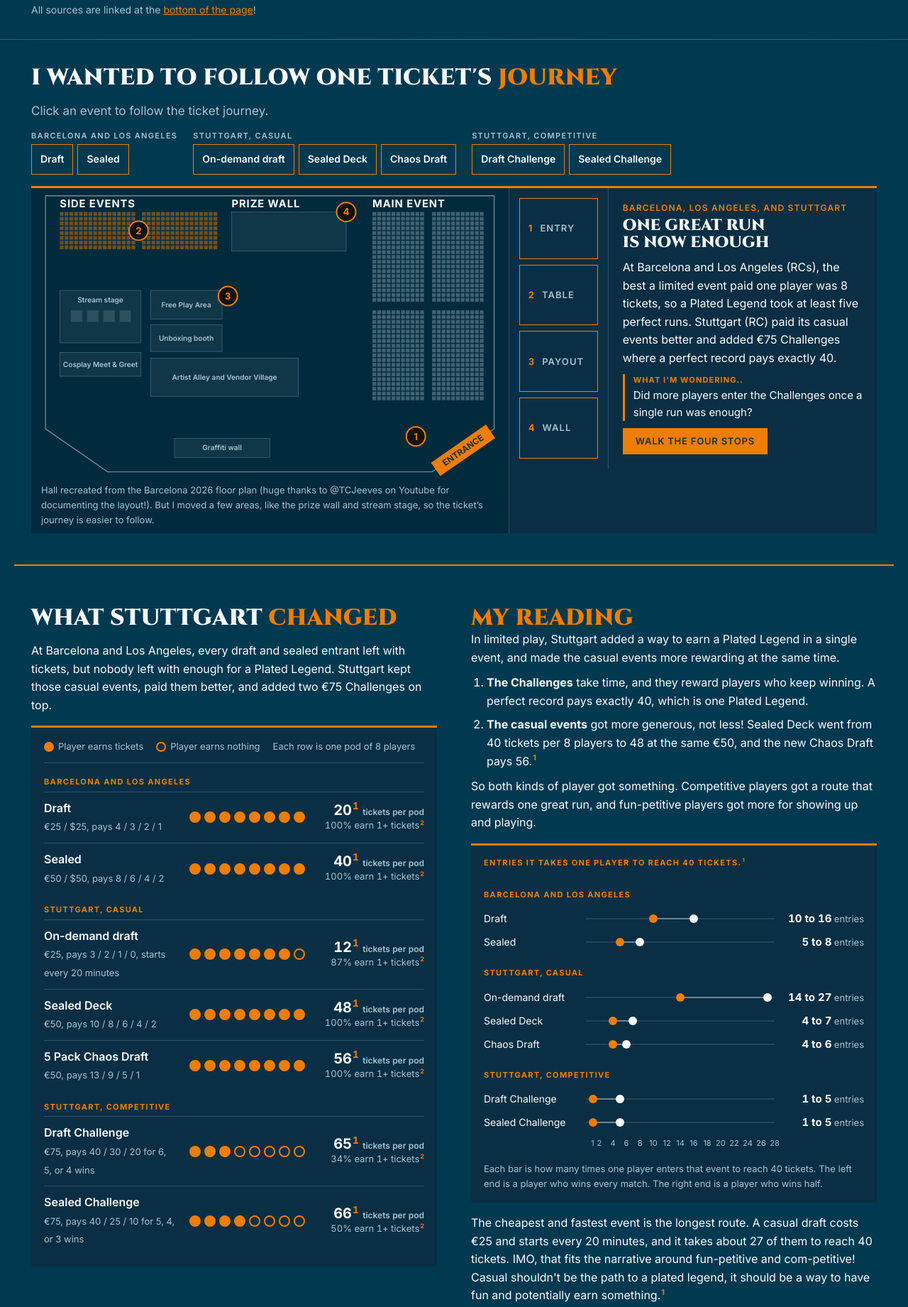
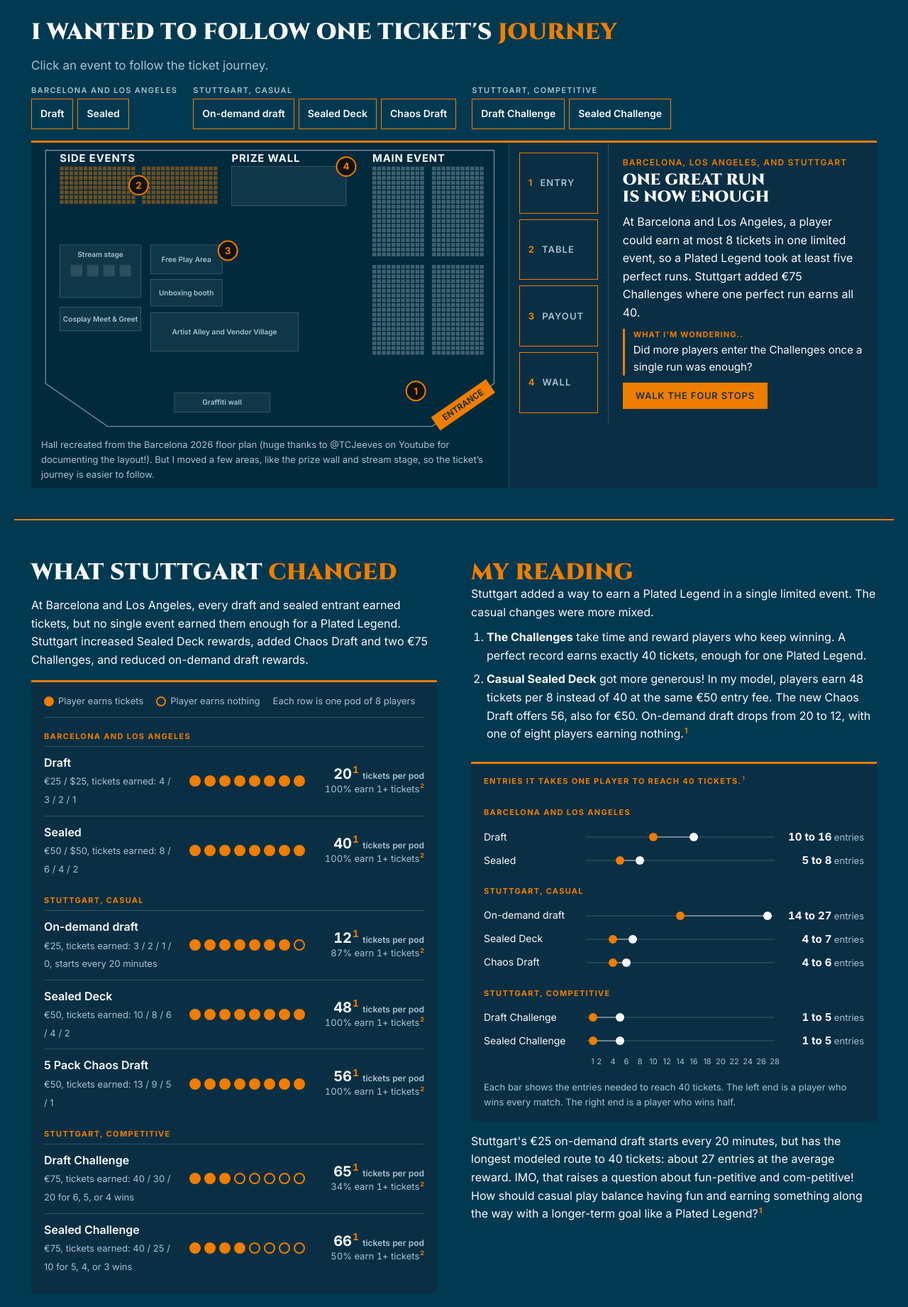
Before and after one commit to prismo1020/premier-play-field-notes-2026, a plain HTML site: page index.html in a window 1280 px wide. Shown: the part 423-2264 px from the top of the page at 71% size. Drawn offline with Linux system fonts and the light colour scheme.

Commit message:
Tighten field notes copy and clarify casual event rewards

```diff
--- a/index.html
+++ b/index.html
@@ -228,8 +228,8 @@ footer { background: var(--nav); padding: 22px 0; font-size: 13px; color: var(--
 <div class="hero"><div class="wrap">
   <p class="kicker">How a prize wall ticket moves through a Riftbound weekend</p>
   <h1>How I'm approaching <em> the side event economy</em></h1>
-  <p class="lede" style="font-size:20px;color:var(--ink);max-width:100ch">I haven't supported a Riftbound Event! So, to learn how the side-event economy is built, I researched as much as I could about the published schedules, payout tables, and prize wall lists. I focused my case study on the public data from Barcelona, Los Angeles, and Stuttgart, and on limited play specifically, the drafts and sealed events, because those run at all three in a form you can compare side by side. This page shows what changed between them and what I’d look out for in Madrid and Philadelphia.<sup>
-  <p class="lede" style="font-size:14px">All sources are linked at the <a href="#sources">bottom of the page</a>!</p>
+  <p class="lede" style="font-size:20px;color:var(--ink);max-width:100ch">To understand how Riftbound's side-event economy works, I compared the published schedules, payout tables, and prize wall lists from Barcelona, Los Angeles, and Stuttgart. I focused on limited play, specifically draft and sealed, because all three offered formats I could compare side by side. Here's what changed and what I’d watch in Madrid and Philadelphia.</p>
+  <p class="lede" style="font-size:14px">Sources are linked at the <a href="#sources">bottom of the page</a>!</p>
 </div></div>
 
 <main>
@@ -268,32 +268,31 @@ footer { background: var(--nav); padding: 22px 0; font-size: 13px; color: var(--
     <div class="two">
     <div class="col">
     <h2 id="changed">What Stuttgart <em>changed</em></h2>
-    <p>At Barcelona and Los Angeles, every draft and sealed entrant left with tickets, but nobody left with enough for a Plated Legend. Stuttgart kept those casual events, paid them better, and added two &euro;75 Challenges on top.</p>
+    <p>At Barcelona and Los Angeles, every draft and sealed entrant earned tickets, but no single event earned them enough for a Plated Legend. Stuttgart increased Sealed Deck rewards, added Chaos Draft and two &euro;75 Challenges, and reduced on-demand draft rewards.</p>
 
     <figure class="pods">
       <div class="key"><span><i class="on"></i>Player earns tickets</span><span><i></i>Player earns nothing</span><span>Each row is one pod of 8 players</span></div>
       <div class="group">Barcelona and Los Angeles</div>
-      <div class="pod"><div class="fmt"><b>Draft</b><small>&euro;25 / $25, pays 4 / 3 / 2 / 1</small></div><div class="dots" aria-label="8 of 8 players earn tickets"><i class="on"></i><i class="on"></i><i class="on"></i><i class="on"></i><i class="on"></i><i class="on"></i><i class="on"></i><i class="on"></i></div><div class="num"><b>20<sup><a href="#n1">1</a></sup> <span>tickets per pod</span></b>100% earn 1+ tickets<sup><a href="#n2">2</a></sup></div></div>
-      <div class="pod"><div class="fmt"><b>Sealed</b><small>&euro;50 / $50, pays 8 / 6 / 4 / 2</small></div><div class="dots" aria-label="8 of 8 players earn tickets"><i class="on"></i><i class="on"></i><i class="on"></i><i class="on"></i><i class="on"></i><i class="on"></i><i class="on"></i><i class="on"></i></div><div class="num"><b>40<sup><a href="#n1">1</a></sup> <span>tickets per pod</span></b>100% earn 1+ tickets<sup><a href="#n2">2</a></sup></div></div>
+      <div class="pod"><div class="fmt"><b>Draft</b><small>&euro;25 / $25, tickets earned: 4 / 3 / 2 / 1</small></div><div class="dots" aria-label="8 of 8 players earn tickets"><i class="on"></i><i class="on"></i><i class="on"></i><i class="on"></i><i class="on"></i><i class="on"></i><i class="on"></i><i class="on"></i></div><div class="num"><b>20<sup><a href="#n1">1</a></sup> <span>tickets per pod</span></b>100% earn 1+ tickets<sup><a href="#n2">2</a></sup></div></div>
+      <div class="pod"><div class="fmt"><b>Sealed</b><small>&euro;50 / $50, tickets earned: 8 / 6 / 4 / 2</small></div><div class="dots" aria-label="8 of 8 players earn tickets"><i class="on"></i><i class="on"></i><i class="on"></i><i class="on"></i><i class="on"></i><i class="on"></i><i class="on"></i><i class="on"></i></div><div class="num"><b>40<sup><a href="#n1">1</a></sup> <span>tickets per pod</span></b>100% earn 1+ tickets<sup><a href="#n2">2</a></sup></div></div>
       <div class="group">Stuttgart, casual</div>
-      <div class="pod"><div class="fmt"><b>On-demand draft</b><small>&euro;25, pays 3 / 2 / 1 / 0, starts every 20 minutes</small></div><div class="dots" aria-label="7 of 8 players earn tickets"><i class="on"></i><i class="on"></i><i class="on"></i><i class="on"></i><i class="on"></i><i class="on"></i><i class="on"></i><i></i></div><div class="num"><b>12<sup><a href="#n1">1</a></sup> <span>tickets per pod</span></b>87% earn 1+ tickets<sup><a href="#n2">2</a></sup></div></div>
-      <div class="pod"><div class="fmt"><b>Sealed Deck</b><small>&euro;50, pays 10 / 8 / 6 / 4 / 2</small></div><div class="dots" aria-label="8 of 8 players earn tickets"><i class="on"></i><i class="on"></i><i class="on"></i><i class="on"></i><i class="on"></i><i class="on"></i><i class="on"></i><i class="on"></i></div><div class="num"><b>48<sup><a href="#n1">1</a></sup> <span>tickets per pod</span></b>100% earn 1+ tickets<sup><a href="#n2">2</a></sup></div></div>
-      <div class="pod"><div class="fmt"><b>5 Pack Chaos Draft</b><small>&euro;50, pays 13 / 9 / 5 / 1</small></div><div class="dots" aria-label="8 of 8 players earn tickets"><i class="on"></i><i class="on"></i><i class="on"></i><i class="on"></i><i class="on"></i><i class="on"></i><i class="on"></i><i class="on"></i></div><div class="num"><b>56<sup><a href="#n1">1</a></sup> <span>tickets per pod</span></b>100% earn 1+ tickets<sup><a href="#n2">2</a></sup></div></div>
+      <div class="pod"><div class="fmt"><b>On-demand draft</b><small>&euro;25, tickets earned: 3 / 2 / 1 / 0, starts every 20 minutes</small></div><div class="dots" aria-label="7 of 8 players earn tickets"><i class="on"></i><i class="on"></i><i class="on"></i><i class="on"></i><i class="on"></i><i class="on"></i><i class="on"></i><i></i></div><div class="num"><b>12<sup><a href="#n1">1</a></sup> <span>tickets per pod</span></b>87% earn 1+ tickets<sup><a href="#n2">2</a></sup></div></div>
+      <div class="pod"><div class="fmt"><b>Sealed Deck</b><small>&euro;50, tickets earned: 10 / 8 / 6 / 4 / 2</small></div><div class="dots" aria-label="8 of 8 players earn tickets"><i class="on"></i><i class="on"></i><i class="on"></i><i class="on"></i><i class="on"></i><i class="on"></i><i class="on"></i><i class="on"></i></div><div class="num"><b>48<sup><a href="#n1">1</a></sup> <span>tickets per pod</span></b>100% earn 1+ tickets<sup><a href="#n2">2</a></sup></div></div>
+      <div class="pod"><div class="fmt"><b>5 Pack Chaos Draft</b><small>&euro;50, tickets earned: 13 / 9 / 5 / 1</small></div><div class="dots" aria-label="8 of 8 players earn tickets"><i class="on"></i><i class="on"></i><i class="on"></i><i class="on"></i><i class="on"></i><i class="on"></i><i class="on"></i><i class="on"></i></div><div class="num"><b>56<sup><a href="#n1">1</a></sup> <span>tickets per pod</span></b>100% earn 1+ tickets<sup><a href="#n2">2</a></sup></div></div>
       <div class="group">Stuttgart, competitive</div>
-      <div class="pod"><div class="fmt"><b>Draft Challenge</b><small>&euro;75, pays 40 / 30 / 20 for 6, 5, or 4 wins</small></div><div class="dots" aria-label="About 3 of 8 players earn tickets"><i class="on"></i><i class="on"></i><i class="on"></i><i></i><i></i><i></i><i></i><i></i></div><div class="num"><b>65<sup><a href="#n1">1</a></sup> <span>tickets per pod</span></b>34% earn 1+ tickets<sup><a href="#n2">2</a></sup></div></div>
-      <div class="pod"><div class="fmt"><b>Sealed Challenge</b><small>&euro;75, pays 40 / 25 / 10 for 5, 4, or 3 wins</small></div><div class="dots" aria-label="4 of 8 players earn tickets"><i class="on"></i><i class="on"></i><i class="on"></i><i class="on"></i><i></i><i></i><i></i><i></i></div><div class="num"><b>66<sup><a href="#n1">1</a></sup> <span>tickets per pod</span></b>50% earn 1+ tickets<sup><a href="#n2">2</a></sup></div></div>
+      <div class="pod"><div class="fmt"><b>Draft Challenge</b><small>&euro;75, tickets earned: 40 / 30 / 20 for 6, 5, or 4 wins</small></div><div class="dots" aria-label="About 3 of 8 players earn tickets"><i class="on"></i><i class="on"></i><i class="on"></i><i></i><i></i><i></i><i></i><i></i></div><div class="num"><b>65<sup><a href="#n1">1</a></sup> <span>tickets per pod</span></b>34% earn 1+ tickets<sup><a href="#n2">2</a></sup></div></div>
+      <div class="pod"><div class="fmt"><b>Sealed Challenge</b><small>&euro;75, tickets earned: 40 / 25 / 10 for 5, 4, or 3 wins</small></div><div class="dots" aria-label="4 of 8 players earn tickets"><i class="on"></i><i class="on"></i><i class="on"></i><i class="on"></i><i></i><i></i><i></i><i></i></div><div class="num"><b>66<sup><a href="#n1">1</a></sup> <span>tickets per pod</span></b>50% earn 1+ tickets<sup><a href="#n2">2</a></sup></div></div>
     </figure>
     </div>
 
     <div class="col">
     <div class="reading">
       <h2><em> My reading</em></h2>
-      <p>In limited play, Stuttgart added a way to earn a Plated Legend in a single event, and made the casual events more rewarding at the same time.</p>
+      <p>Stuttgart added a way to earn a Plated Legend in a single limited event. The casual changes were more mixed.</p>
       <ol class="plain" style="margin:10px 0">
-        <li><b>The Challenges</b> take time, and they reward players who keep winning. A perfect record pays exactly 40, which is one Plated Legend.</li>
-        <li><b>The casual events</b> got more generous, not less! Sealed Deck went from 40 tickets per 8 players to 48 at the same &euro;50, and the new Chaos Draft pays 56.<sup><a href="#n1">1</a></sup></li>
+        <li><b>The Challenges</b> take time and reward players who keep winning. A perfect record earns exactly 40 tickets, enough for one Plated Legend.</li>
+        <li><b>Casual Sealed Deck</b> got more generous! In my model, players earn 48 tickets per 8 instead of 40 at the same &euro;50 entry fee. The new Chaos Draft offers 56, also for &euro;50. On-demand draft drops from 20 to 12, with one of eight players earning nothing.<sup><a href="#n1">1</a></sup></li>
       </ol>
-      <p>So both kinds of player got something. Competitive players got a route that rewards one great run, and fun-petitive players got more for showing up and playing.</p>
     </div>
 
     <figure class="routes">
@@ -308,10 +307,10 @@ footer { background: var(--nav); padding: 22px 0; font-size: 13px; color: var(--
       <div class="group">Stuttgart, competitive</div>
       <div class="row" data-tip="A 6-0 record earns 40 tickets, so one entry reaches the wall. An average player earns 8.1, so about 5 entries."><span>Draft Challenge</span><div class="track"><i style="left:3.6%;width:14.3%"></i></div><span class="val"><b>1 to 5</b> entries</span></div>
       <div class="row" data-tip="A 5-0 record earns 40 tickets, so one entry reaches the wall. An average player earns 8.3, so about 5 entries."><span>Sealed Challenge</span><div class="track"><i style="left:3.6%;width:14.3%"></i></div><span class="val"><b>1 to 5</b> entries</span></div>
-      <div class="axis"><div></div><div><span style="left:3.6%">1</span><span style="left:7.1%">2</span><span style="left:14.3%">4</span><span style="left:21.4%">6</span><span style="left:28.6%">8</span><span style="left:35.7%">10</span><span style="left:42.9%">12</span><span style="left:50%">14</span><span style="left:57.1%">16</span><span style="left:64.3%">18</span><span style="left:71.4%">20</span><span style="left:78.6%">22</span><span style="left:85.7%">24</span><span style="left:92.9%">26</span><span style="left:100%">28</span></div><div></div></div>      <figcaption>Each bar is how many times one player enters that event to reach 40 tickets. The left end is a player who wins every match. The right end is a player who wins half.</figcaption>
+      <div class="axis"><div></div><div><span style="left:3.6%">1</span><span style="left:7.1%">2</span><span style="left:14.3%">4</span><span style="left:21.4%">6</span><span style="left:28.6%">8</span><span style="left:35.7%">10</span><span style="left:42.9%">12</span><span style="left:50%">14</span><span style="left:57.1%">16</span><span style="left:64.3%">18</span><span style="left:71.4%">20</span><span style="left:78.6%">22</span><span style="left:85.7%">24</span><span style="left:92.9%">26</span><span style="left:100%">28</span></div><div></div></div>      <figcaption>Each bar shows the entries needed to reach 40 tickets. The left end is a player who wins every match. The right end is a player who wins half.</figcaption>
     </figure>
 
-    <p>The cheapest and fastest event is the longest route. A casual draft costs &euro;25 and starts every 20 minutes, and it takes about 27 of them to reach 40 tickets. IMO, that fits the narrative around fun-petitive and com-petitive! Casual shouldn't be the path to a plated legend, it should be a way to have fun and potentially earn something.<sup><a href="#n1">1</a></sup></p>
+    <p>Stuttgart's &euro;25 on-demand draft starts every 20 minutes, but has the longest modeled route to 40 tickets: about 27 entries at the average reward. IMO, that raises a question about fun-petitive and com-petitive! How should casual play balance having fun and earning something along the way with a longer-term goal like a Plated Legend?<sup><a href="#n1">1</a></sup></p>
     </div>
     </div>
   </section>
@@ -335,14 +334,14 @@ footer { background: var(--nav); padding: 22px 0; font-size: 13px; color: var(--
       <li>How does the floor plan shift as the weekend goes on, and do main event tables get repurposed for side events?</li>
       <li>How did the actual end times compare with the schedule?</li>
       <li>Is prize wall stock allotted per day, or can a hot item sell out on Friday?</li>
-      <li>The casual events were capped at 256 seats and the Challenges at 1,024. How are those caps set, and can tables move between the two tiers once the weekend starts?</li>
-      <li>Casual Sealed Deck pays 48 tickets per 8 players and the Draft Challenge pays 65. Which route did more players actually take?</li>
+      <li>Sealed Deck and Chaos Draft were capped at 256 seats and the Challenges at 1,024. How are those caps set, and can tables move between the two tiers once the weekend starts?</li>
+      <li>Players earn 48 tickets per 8 in casual Sealed Deck and 65 in the Draft Challenge in my model. Which route did more players actually take?</li>
     </ol>
     </div>
     </div>
     <div class="notes" id="sources">
       <div class="group">Sources and reasoning</div>
-      <p id="n1"><b>1</b> My own math, not an official figure. Starting from the published payout tables, I worked out what 8 players earn in total, what one player earns on average, and how many entries it takes to reach 40 tickets. It assumes a clean Swiss spread, where winners play winners, so 8 players over 3 rounds finish 1 at 3-0, 3 at 2-1, 3 at 1-2, and 1 at 0-3, with no draws and nobody dropping out.</p>      <p id="n2"><b>2</b> Also my own math, from the same clean Swiss spread. Out of 8 players, this is how many finish with at least one ticket.</p>
+      <p id="n1"><b>1</b> My own math, not an official figure. Using the published payout tables, I modeled tickets per 8 players, average rewards per player, and entries needed to reach 40 tickets. It assumes a clean Swiss spread, where winners play winners, so 8 players over 3 rounds finish 1 at 3-0, 3 at 2-1, 3 at 1-2, and 1 at 0-3, with no draws and nobody dropping out.</p>      <p id="n2"><b>2</b> Also my own math, from the same clean Swiss spread. Out of 8 players, this is how many finish with at least one ticket.</p>
             <p> Every schedule, payout table, and prize wall list on this page came from the official event pages at <a href="https://riftboundop.com">riftboundop.com</a>.</p>
             <p>The full research behind this page, every event, payout, prize wall item, and source document: <a href="https://docs.google.com/spreadsheets/d/1Bkl16HozzPr0R5B31gu5v69HXwk96FnMvhdBv96GIHk/edit?usp=sharing">Riftbound Premier Play Master Database, 2026 to 2027</a>.</p>
     </div>
@@ -374,10 +373,10 @@ footer { background: var(--nav); padding: 22px 0; font-size: 13px; color: var(--
     { id: "sx", group: "Stuttgart, competitive", ev: "Stuttgart", name: "Sealed Challenge", fee: "€75", tier: "Competitive", extra: "Published cap: 1,024", pays: "40 / 25 / 10 for 5, 4, or 3 wins", rounds: 5, bo: 3, per8: 66, earn: 50, seats: 4, top: 40, avg: 8.3 }
   ];
   var STOPS = [
-    { n: "Entry", t: "A player picks an event from the published schedule. The fee, the format, and a Casual or Competitive label tell them what they're signing up for.", gap: "How many players wanted a seat and didn't get one?" },
-    { n: "Table", t: "The event holds its tables for every round. More rounds and longer matches hold them longer.", gap: "How does the floor plan shift as the weekend goes on? Do main event tables get repurposed for side events?" },
-    { n: "Payout", t: "Tickets are paid by record when the event ends, so the schedule sets when they reach the wall.", gap: "How actual end times compared with the schedule?" },
-    { n: "Wall", t: "Tickets are spent at the prize wall. Stuttgart's list ran from 1 ticket for a pack to 40 for a Plated Legend, one per attendee for the weekend.", gap: "Stock allocation, and how it's spread across three days?" }
+    { n: "Entry", t: "A player chooses an event. The fee, format, and Casual or Competitive label tell them what they're signing up for.", gap: "How many players wanted a seat and didn't get one?" },
+    { n: "Table", t: "More rounds and longer matches keep tables occupied longer.", gap: "How does the floor plan shift as the weekend goes on? Do main event tables get repurposed for side events?" },
+    { n: "Payout", t: "Players earn tickets based on their record and receive them when the event ends. Event timing shapes when those tickets reach the wall.", gap: "How did actual end times compare with the schedule?" },
+    { n: "Wall", t: "Tickets are spent at the prize wall. Stuttgart's list ran from 1 ticket for a pack to 40 for a Plated Legend, one per attendee for the weekend.", gap: "How is prize wall stock spread across three days?" }
   ];
   var PRICES = [[1, "pack"], [3, "sleeves"], [5, "set playmat"], [12, "Regional playmat"], [24, "booster box"], [40, "Plated Legend"]];
   var MATH = {
@@ -390,7 +389,7 @@ footer { background: var(--nav); padding: 22px 0; font-size: 13px; color: var(--
     sx: "Five rounds. Of 32 players, one goes 5-0 (40 tickets), five go 4-1 (25 each), and ten go 3-2 (10 each). That is 265 per 32, or 66 per 8. 16 of 32 earn, which is 50%."
   };
   function tip(t) { return ' data-tip="' + String(t).replace(/&/g, "&amp;").replace(/"/g, "&quot;") + '"'; }
-  var OV = { n: "One great run is now enough", t: "At Barcelona and Los Angeles (RCs), the best a limited event paid one player was 8 tickets, so a Plated Legend took at least five perfect runs. Stuttgart (RC) paid its casual events better and added \u20ac75 Challenges where a perfect record pays exactly 40.", gap: "Did more players enter the Challenges once a single run was enough?" };
+  var OV = { n: "One great run is now enough", t: "At Barcelona and Los Angeles, a player could earn at most 8 tickets in one limited event, so a Plated Legend took at least five perfect runs. Stuttgart added \u20ac75 Challenges where one perfect run earns all 40.", gap: "Did more players enter the Challenges once a single run was enough?" };
   var cur = "dc", step = 0;
   function fmt() { return F.filter(function (f) { return f.id === cur; })[0]; }
 
@@ -503,7 +502,7 @@ footer { background: var(--nav); padding: 22px 0; font-size: 13px; color: var(--
     if (step === 3) {
       return '<div class="big"' + tip(MATH[f.id]) + '>' + f.per8 + '<sup><a href="#n1">1</a></sup></div><div class="unit">tickets per 8 players</div>' +
         '<div' + tip("A filled dot is a player who earns at least one ticket. " + MATH[f.id]) + '>' + dots(f.seats) + '</div>' +
-        '<div class="unit">' + f.earn + "% earn tickets<sup><a href=\"#n2\">2</a></sup>. Pays " + f.pays + ".</div>";
+        '<div class="unit">' + f.earn + "% earn tickets<sup><a href=\"#n2\">2</a></sup>. Tickets earned: " + f.pays + ".</div>";
     }
     return '<div' + tip("Prize wall prices on one line, from 1 to 40 tickets. The orange pin is the most one player can win in this event. The white dot is the average payout per player, modeled.") + '>' + scale(f) + '</div><div class="unit">1 pack, 3 sleeves, 5 set playmat, 12 Regional playmat, 24 booster box, 40 Plated Legend. Prices from the Stuttgart list. The Plated Legend cost 40 at all three events.</div>';
   }
@@ -531,7 +530,7 @@ footer { background: var(--nav); padding: 22px 0; font-size: 13px; color: var(--
   F.forEach(function (f) { if (!groups[f.group]) { groups[f.group] = []; order.push(f.group); } groups[f.group].push(f); });
   $("chips").innerHTML = order.map(function (g) {
     return '<div class="chipgroup"><small>' + g + "</small><div>" + groups[g].map(function (f) {
-      return '<button type="button" class="chip" data-f="' + f.id + '"' + tip(f.ev + " " + f.name + ". " + f.fee + ", " + f.rounds + " rounds. Pays " + f.pays + ".") + '>' + f.name + "</button>";
+      return '<button type="button" class="chip" data-f="' + f.id + '"' + tip(f.ev + " " + f.name + ". " + f.fee + ", " + f.rounds + " rounds. Tickets earned: " + f.pays + ".") + '>' + f.name + "</button>";
     }).join("") + "</div></div>";
   }).join("");
   $("chips").addEventListener("click", function (e) { var b = e.target.closest(".chip"); if (!b) return; cur = b.dataset.f; if (step === 0) step = 1; render(); });
```
